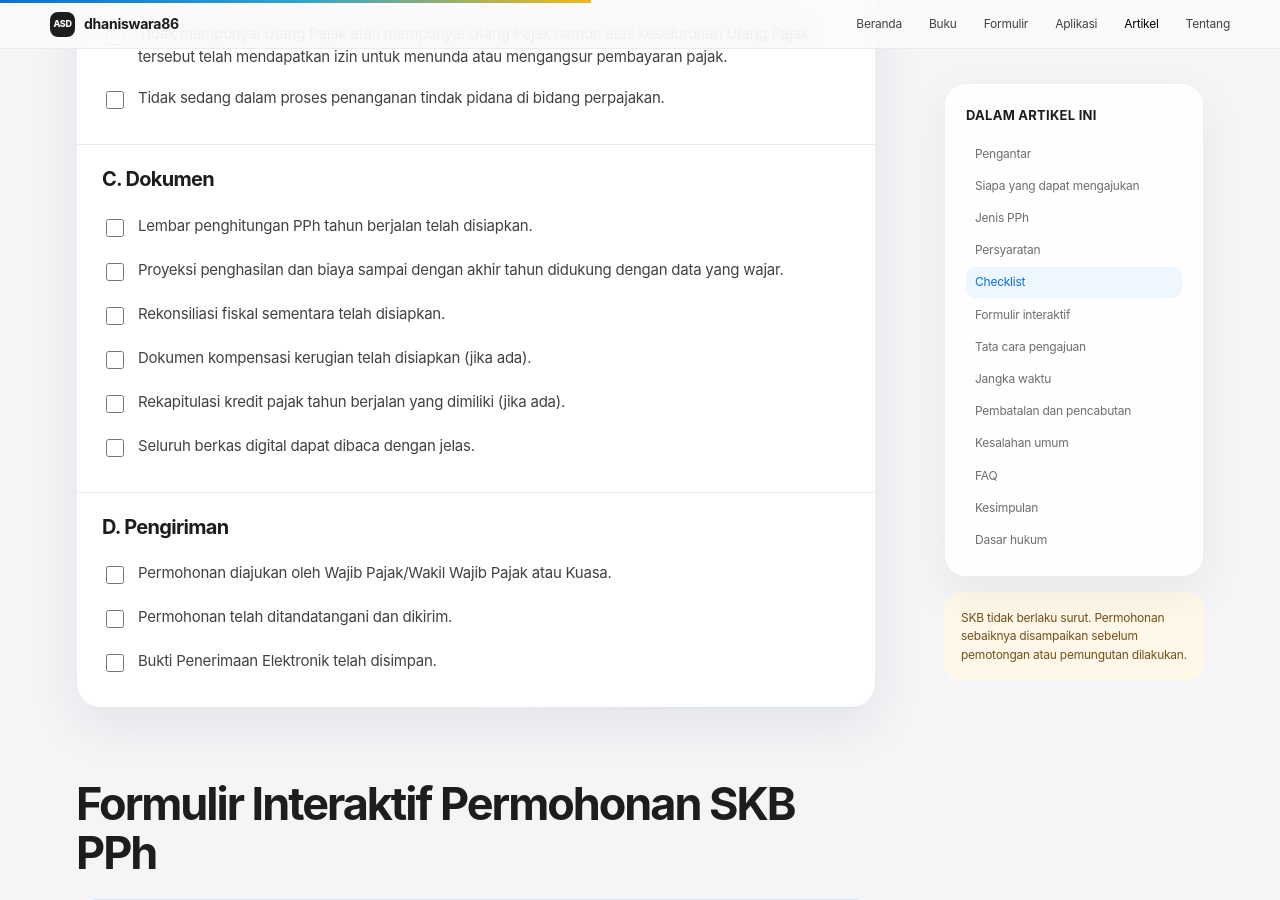
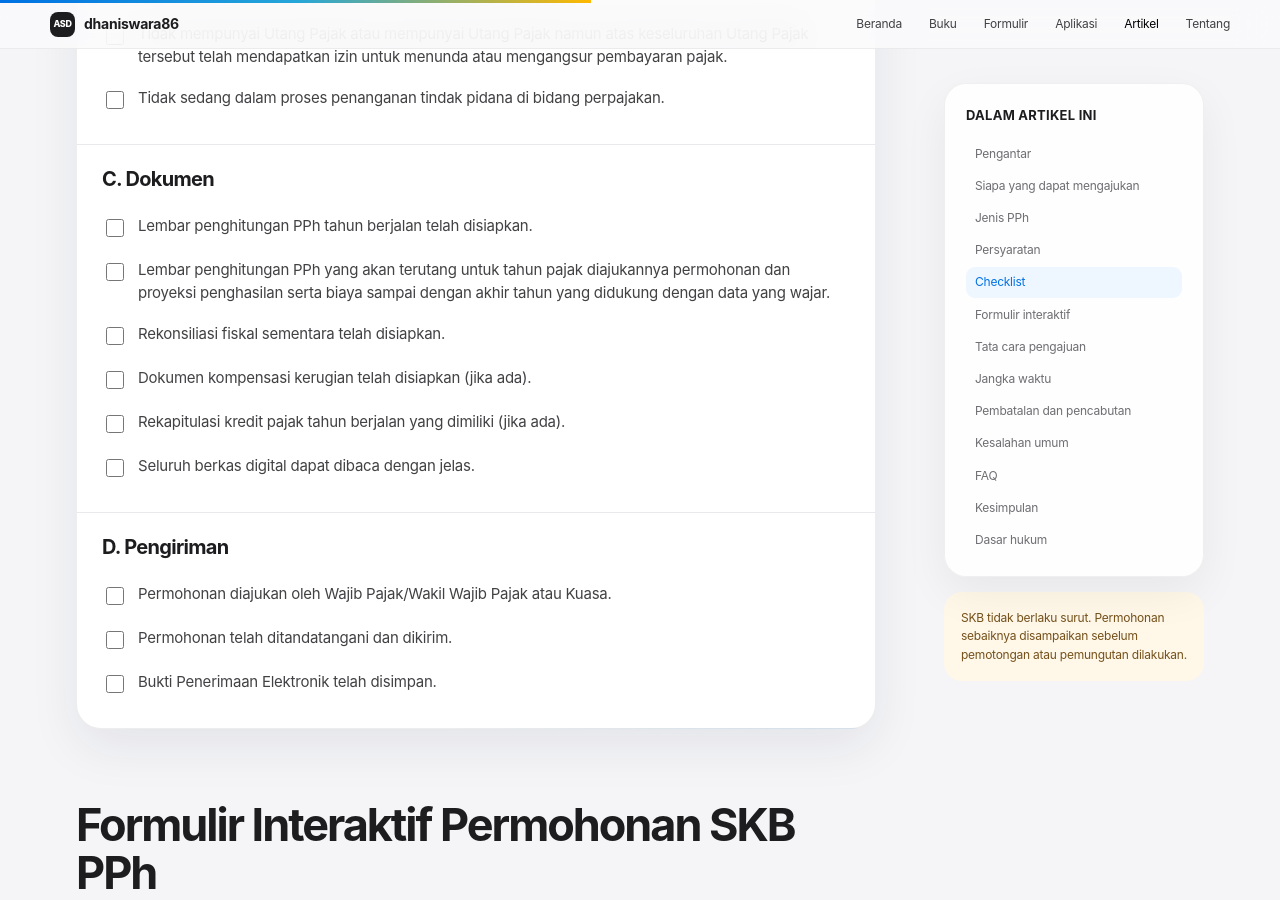
Before and after one commit to dhaniswara86/dhaniswara86.github.io, a Jekyll site: the page skbpotput.html, which Jekyll copies as it is, in a window 1280 px wide and 900 px high, scrolled down 5345 px. Built offline with Jekyll 4.4.1, drawn with Linux system fonts in a browser that asks for light colours; some of the changed lines change nothing that is shown; some of the changed text lies outside the part shown.

Commit message:
Update text and remove footer links in skbpotput.html

```diff
--- a/skbpotput.html
+++ b/skbpotput.html
@@ -2258,7 +2258,7 @@
                   <label class="check-item">
                     <input type="checkbox" data-check>
                     <span>
-                      Proyeksi penghasilan dan biaya sampai dengan akhir tahun didukung dengan data
+                      Lembar penghitungan PPh yang akan terutang untuk tahun pajak diajukannya permohonan dan proyeksi penghasilan serta biaya sampai dengan akhir tahun yang didukung dengan data
                       yang wajar.
                     </span>
                   </label>
@@ -2876,11 +2876,6 @@
 
       <div class="footer-links">
         <a href="index.html">Beranda</a>
-        <a href="buku.html">Buku</a>
-        <a href="formulir.html">Formulir</a>
-        <a href="aplikasi.html">Aplikasi</a>
-        <a href="presentasi.html">Salindia</a>
-        <a href="artikel.html">Artikel</a>
         <a href="#top">Kembali ke atas</a>
       </div>
     </div>
```
